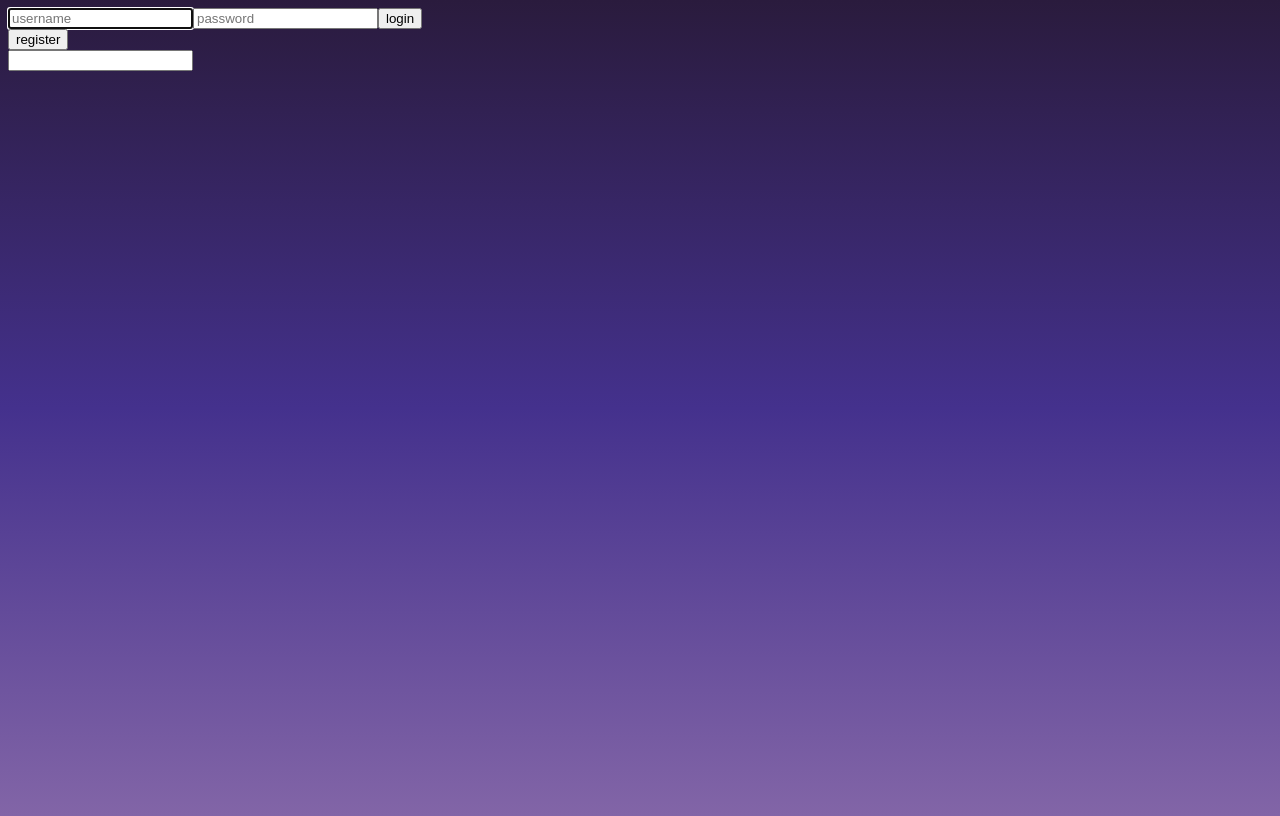
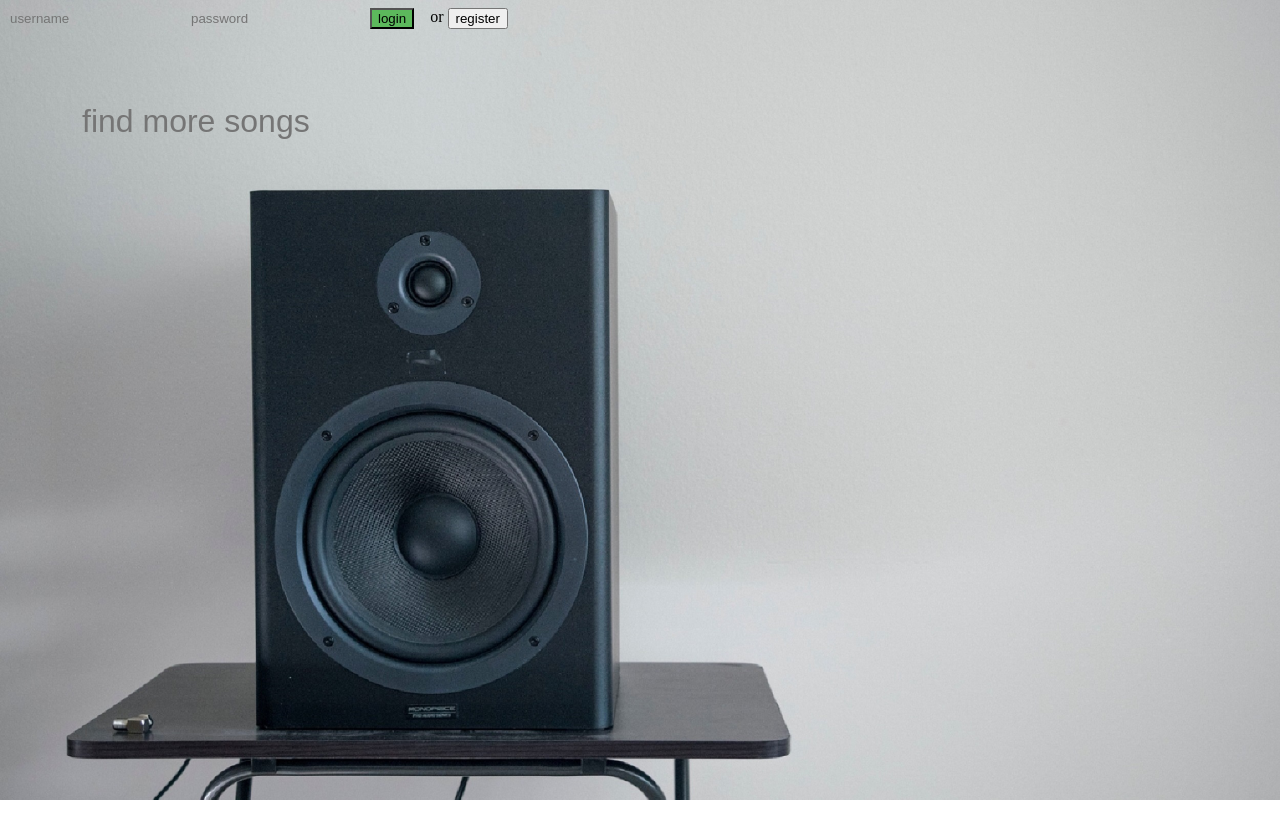
Before and after one commit to porterwilcox/music-vue, a Vue app in the folder client/: page /#/ in a window 1280 px wide. Built offline with nearby package versions, Linux system fonts and the light colour scheme.

Commit message:
functionality complete and simple styling

```diff
--- a/client/src/App.vue
+++ b/client/src/App.vue
@@ -5,16 +5,23 @@
 </template>
 
 <style>
-:root{
---dark-purple: #2a1b3d;
---purple: #44318d;
---light-purple: #8265a7;
---grey: #a4b3b6;
---pink: #d83f87;
+body {
+  background-image: url("./assets/stereo.jpg");
+  background-size: cover;
+  background-attachment: fixed;
+  background-repeat: no-repeat;
+  overflow-x: hidden;
 }
-body {
-  height: 100vh;
-  background: linear-gradient(180deg, var(--dark-purple), var(--purple), var(--light-purple));
-  overflow: hidden;
+input {
+  background-color: transparent;
+  outline: none;
+  border: none;
+  box-shadow: none;
+}
+button {
+  cursor: pointer;
+}
+span {
+  margin: 0 .25rem 0 1rem
 }
 </style>
--- a/client/src/components/playlist.vue
+++ b/client/src/components/playlist.vue
@@ -1,19 +1,21 @@
 <template>
 <div class="playlist" v-if="playlist._id">
+    <h2>{{playlist.name}}</h2>
     <div
     v-for="(song, index) in playlist.songs"
     :key="song.id"
     >
-        <h2>{{playlist.name}}</h2>
         <h1>{{song.name}}</h1>
+        <button style="transform: rotateX(180deg)" @click="song.vote++, modifyVote({song, index, playlistId: playlist._id})">&#x26DB;</button>
+        <span class="vote">{{song.vote}}</span>
+        <button @click="song.vote--, modifyVote({song, index, playlistId: playlist._id})">&#x26DB;</button>
+        <br>
         <img :src="song.albumArt" />
         <h2>{{song.artist}}</h2>
         <h2>{{song.album}}</h2>
         <audio :src="song.audioPreview" controls v-on:play="playPreview($event)"></audio>
-        <button style="transform: rotateX(180deg)" @click="song.vote++, modifyVote({song, index, playlistId: playlist._id})">&#x26DB;</button>
-        <span>{{song.vote}}</span>
-        <button @click="song.vote--, modifyVote({song, index, playlistId: playlist._id})">&#x26DB;</button>
         <button v-if="playlist.songs" @click="removeFromPlaylist(index, playlist._id)">remove from playlist</button>
+        <hr>
     </div>
 </div>
 </template>
@@ -54,4 +56,12 @@ export default {
 </script>
 
 <style>
+.playlist {
+  position: absolute;
+  right: 5vw;
+}
+.vote {
+  font-size: 2rem;
+  margin: 0 .5rem;
+}
 </style>
--- a/client/src/components/search.vue
+++ b/client/src/components/search.vue
@@ -1,9 +1,10 @@
 <template>
 <div class="search">
-    <form @submit.prevent="search">
-        <input type="text" v-model="artist">
+    <form @submit.prevent="search" autocomplete="off">
+        <input id="search-by-artist" type="text" v-model="artist" placeholder="find more songs" @focus="placeholderChange" @focusout="placeholderRevert">
     </form>
-    <div class="search-results" v-if="songs">
+    <div class="search-results-modal" v-if="songs" @click="closeModal($event)">
+      <div class="search-content-modal">
           <div
           v-for="song in songs"
           :key="song.tempId"
@@ -14,6 +15,7 @@
               <h2>{{song.album}}</h2>
               <audio :src="song.audioPreview" controls v-on:play="playPreview($event)"></audio>
               <button @click="addToPlaylist(song, user._id, playlist._id)">add to playlist</button>
+          </div>
       </div>
     </div>
 </div>
@@ -34,13 +36,14 @@ export default {
     playlist() {
       return this.$store.state.playlist;
     },
-    user(){
-      return this.$store.state.user
+    user() {
+      return this.$store.state.user;
     }
   },
   methods: {
     search(event) {
       this.$store.dispatch("search", this.artist);
+      document.querySelector(".search-results-modal").style.display = "flex";
     },
     addToPlaylist(song, userId, playlistId) {
       let obj = {
@@ -61,10 +64,60 @@ export default {
           soundBite.pause();
         }
       }
+    },
+    placeholderChange() {
+      document
+        .getElementById("search-by-artist")
+        .setAttribute("placeholder", "search by artist");
+    },
+    placeholderRevert() {
+      document
+        .getElementById("search-by-artist")
+        .setAttribute("placeholder", "find more songs");
+    },
+    closeModal(event) {
+      if (event.target == document.querySelector(".search-results-modal")) {
+        document.querySelector(".search-results-modal").style.display = "none";
+        document.getElementById("search-by-artist").value = "";
+        // .setAttribute("placeholder", "find more songs");
+      }
     }
   }
 };
 </script>
 
-<style>
+<style scoped>
+form {
+  position: fixed;
+  left: 10vh;
+  top: 10vh;
+}
+form input {
+  width: 30vw;
+  height: 10vh;
+  font-size: 2rem;
+  cursor: pointer;
+}
+.search-results-modal {
+  display: none;
+  z-index: 2;
+  position: fixed;
+  top: 0;
+  right: 0;
+  width: 100vw;
+  height: 100vh;
+  overflow-y: scroll;
+  overflow-x: hidden;
+  justify-content: flex-end;
+}
+.search-content-modal {
+  width: 45vw;
+  height: fit-content;
+  background-color: #a4b3b6;
+}
+.search-content-modal div {
+  display: flex;
+  flex-flow: wrap column;
+  justify-content: center;
+}
 </style>
--- a/client/src/components/user.vue
+++ b/client/src/components/user.vue
@@ -1,27 +1,29 @@
 <template>
     <div class="user">
         <div v-if="!user._id">
-            <div v-if="hasAccount">
+            <div v-if="hasAccount" class="login">
                 <form @submit.prevent="login">
                     <input type="text" placeholder="username" v-model="username" autofocus/>
                     <input type="password" placeholder="password" v-model="password" />
                     <button type="submit">login</button>
                 </form>
+                    <span>or</span>
                     <button @click="hasAccount=false">register</button>
             </div>
-            <div v-else>
+            <div v-else class="register">
                 <form @submit.prevent="register">
                     <input type="text" placeholder="username" v-model="username" @focusout="userExists(username)" />
                     <input type="password" placeholder="password" v-model="password" />
                     <input type="password" placeholder="confirm password" v-model="passwordConfirm" />
                     <button type="submit">register</button>
                 </form>
+                    <span>or</span>
                     <button @click="hasAccount=true">login</button>
             </div>
         </div>
         <div v-else>
             <h1>{{user.username}}</h1>
-            <button @click="logout">logout</button>
+            <button class="logout" @click="logout">logout</button>
         </div>
     </div>
 </template>
@@ -63,10 +65,29 @@ export default {
     },
     logout(){
       this.$store.commit('logout', {})
+      this.$store.commit('setPlaylist', {})
     }
   }
 };
 </script>
 
-<style>
+<style scoped>
+.logout {
+  position: fixed;
+  z-index: 2;
+  top: 0;
+  right: 0;
+}
+h1 {
+  position: fixed;
+}
+.login, .register {
+  display: flex;
+}
+.login form button {
+  background-color: #5cb85c;
+}
+.register form button {
+  background-color: #428bca;
+}
 </style>
```
Also changed, not shown: client/src/assets/stereo.jpg (added). Lines whose indentation alone changed are shown as unchanged.
